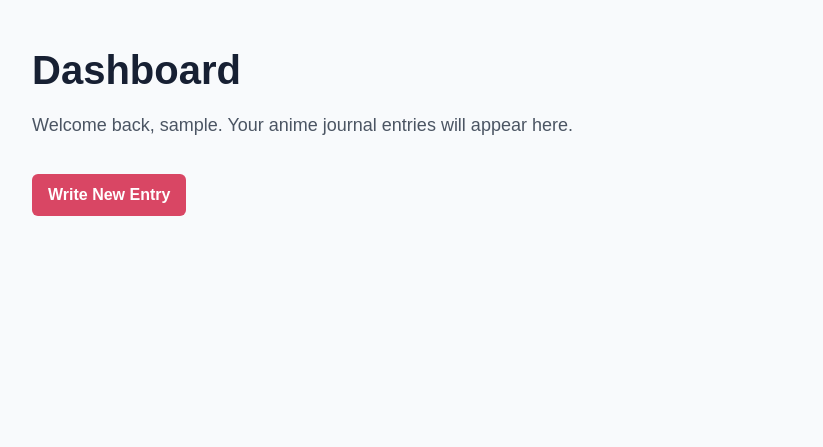
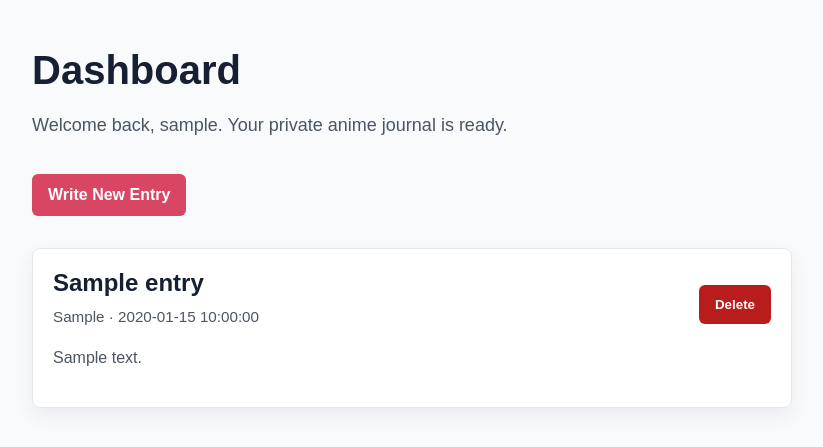
Before and after one commit to maramharshithreddy/anime-journal-flask, a Flask app: page /dashboard in a window 1280 px wide. Shown: the part 51-498 px from the top of the page, without its empty margins (144-967 px from the left). Run offline with Flask 3, Linux system fonts and the light colour scheme; the visitor is signed in with stand-in values (Sample User, id 1); tables that the repository leaves empty hold one stand-in row (values such as "Sample post").

Commit message:
Add journal entry features

```diff
--- a/app.py
+++ b/app.py
@@ -27,6 +27,19 @@ def init_db():
             email TEXT NOT NULL UNIQUE,
             password_hash TEXT NOT NULL,
             created_at TIMESTAMP NOT NULL DEFAULT CURRENT_TIMESTAMP
+        )
+        """
+    )
+    connection.execute(
+        """
+        CREATE TABLE IF NOT EXISTS journal_entries (
+            id INTEGER PRIMARY KEY AUTOINCREMENT,
+            user_id INTEGER NOT NULL,
+            title TEXT NOT NULL,
+            mood TEXT NOT NULL DEFAULT 'Calm',
+            content TEXT NOT NULL,
+            created_at TIMESTAMP NOT NULL DEFAULT CURRENT_TIMESTAMP,
+            FOREIGN KEY (user_id) REFERENCES users (id)
         )
         """
     )
@@ -116,16 +129,82 @@ def dashboard():
         flash("Please log in to view your dashboard.", "error")
         return redirect(url_for("login"))
 
-    return render_template("dashboard.html", username=session["username"])
+    connection = get_db_connection()
+    entries = connection.execute(
+        """
+        SELECT id, title, mood, content, created_at
+        FROM journal_entries
+        WHERE user_id = ?
+        ORDER BY created_at DESC, id DESC
+        """,
+        (session["user_id"],),
+    ).fetchall()
+    connection.close()
+
+    return render_template(
+        "dashboard.html", username=session["username"], entries=entries
+    )
 
 
-@app.route("/entries/new")
+@app.route("/new_entry", methods=["GET", "POST"])
 def new_entry():
     if "user_id" not in session:
         flash("Please log in to write a journal entry.", "error")
         return redirect(url_for("login"))
 
+    if request.method == "POST":
+        title = request.form.get("title", "").strip()
+        mood = request.form.get("mood", "").strip() or "Calm"
+        content = request.form.get("content", "").strip()
+
+        if not title or not content:
+            flash("Title and content are required.", "error")
+            return render_template(
+                "new_entry.html", title=title, mood=mood, content=content
+            )
+
+        connection = get_db_connection()
+        connection.execute(
+            """
+            INSERT INTO journal_entries (user_id, title, mood, content)
+            VALUES (?, ?, ?, ?)
+            """,
+            (session["user_id"], title, mood, content),
+        )
+        connection.commit()
+        connection.close()
+
+        flash("Journal entry saved.", "success")
+        return redirect(url_for("dashboard"))
+
     return render_template("new_entry.html")
+
+
+@app.route("/entries/new")
+def old_new_entry():
+    return redirect(url_for("new_entry"))
+
+
+@app.route("/delete/<int:entry_id>", methods=["POST"])
+def delete_entry(entry_id):
+    if "user_id" not in session:
+        flash("Please log in to manage your journal entries.", "error")
+        return redirect(url_for("login"))
+
+    connection = get_db_connection()
+    result = connection.execute(
+        "DELETE FROM journal_entries WHERE id = ? AND user_id = ?",
+        (entry_id, session["user_id"]),
+    )
+    connection.commit()
+    connection.close()
+
+    if result.rowcount:
+        flash("Journal entry deleted.", "success")
+    else:
+        flash("That journal entry could not be found.", "error")
+
+    return redirect(url_for("dashboard"))
 
 
 if __name__ == "__main__":
--- a/static/style.css
+++ b/static/style.css
@@ -81,12 +81,24 @@ a {
     font-weight: 700;
 }
 
-.form input {
+.form input,
+.form select,
+.form textarea {
     width: 100%;
     border: 1px solid #d1d5db;
     border-radius: 6px;
     padding: 0.75rem;
     font: inherit;
+}
+
+.form textarea {
+    resize: vertical;
+}
+
+.form-actions {
+    display: flex;
+    flex-wrap: wrap;
+    gap: 0.75rem;
 }
 
 .flash-list {
@@ -122,4 +134,59 @@ a {
     color: #ffffff;
     font-weight: 700;
     text-decoration: none;
+    cursor: pointer;
 }
+
+.button-secondary {
+    background: #475569;
+}
+
+.button-danger {
+    background: #b91c1c;
+}
+
+.entry-grid {
+    display: grid;
+    gap: 1rem;
+    margin-top: 2rem;
+}
+
+.entry-card,
+.empty-state {
+    max-width: 760px;
+    border: 1px solid #e5e7eb;
+    border-radius: 8px;
+    background: #ffffff;
+    padding: 1.25rem;
+    box-shadow: 0 8px 20px rgba(15, 23, 42, 0.06);
+}
+
+.entry-card-header {
+    display: flex;
+    align-items: flex-start;
+    justify-content: space-between;
+    gap: 1rem;
+}
+
+.entry-card h2,
+.empty-state h2 {
+    margin: 0 0 0.5rem;
+}
+
+.entry-meta {
+    margin: 0;
+    color: #64748b;
+    font-size: 0.95rem;
+}
+
+.entry-card p:last-child,
+.empty-state p {
+    color: #4b5563;
+    line-height: 1.6;
+}
+
+@media (max-width: 640px) {
+    .entry-card-header {
+        display: block;
+    }
+}
--- a/templates/dashboard.html
+++ b/templates/dashboard.html
@@ -5,7 +5,32 @@
 {% block content %}
 <section class="panel">
     <h1>Dashboard</h1>
-    <p>Welcome back, {{ username }}. Your anime journal entries will appear here.</p>
+    <p>Welcome back, {{ username }}. Your private anime journal is ready.</p>
     <a class="button" href="{{ url_for('new_entry') }}">Write New Entry</a>
 </section>
+
+{% if entries %}
+    <section class="entry-grid" aria-label="Journal entries">
+        {% for entry in entries %}
+            <article class="entry-card">
+                <div class="entry-card-header">
+                    <div>
+                        <h2>{{ entry["title"] }}</h2>
+                        <p class="entry-meta">{{ entry["mood"] }} &middot; {{ entry["created_at"] }}</p>
+                    </div>
+                    <form method="post" action="{{ url_for('delete_entry', entry_id=entry['id']) }}">
+                        <button class="button button-danger" type="submit">Delete</button>
+                    </form>
+                </div>
+                <p>{{ entry["content"][:180] }}{% if entry["content"]|length > 180 %}...{% endif %}</p>
+            </article>
+        {% endfor %}
+    </section>
+{% else %}
+    <section class="empty-state">
+        <h2>No entries yet</h2>
+        <p>Start with a quick note about what you watched, how it landed, or what scene stayed with you.</p>
+        <a class="button" href="{{ url_for('new_entry') }}">Create First Entry</a>
+    </section>
+{% endif %}
 {% endblock %}
```
Also changed, not shown: templates/new_entry.html (+20 -1 lines).
